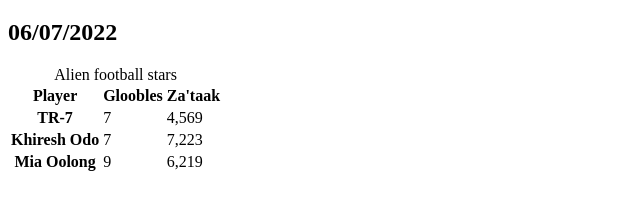
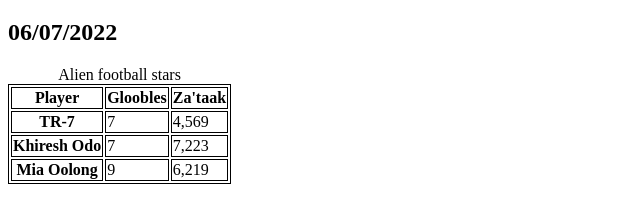
Before and after one commit to touihrimontassar/projet200, a plain HTML site: page index.html in a window 1280 px wide. Shown: the part 61-284 px from the top of the page, without its empty margins (0-640 px from the left). Drawn offline with Linux system fonts and the light colour scheme.

Commit message:
5th commit

```diff
--- a/index.html
+++ b/index.html
@@ -4,6 +4,11 @@
 
 
 </head>
+
+<style>
+table, th, td {
+  border:1px solid black;
+</style>
 
 <body>
 
```
